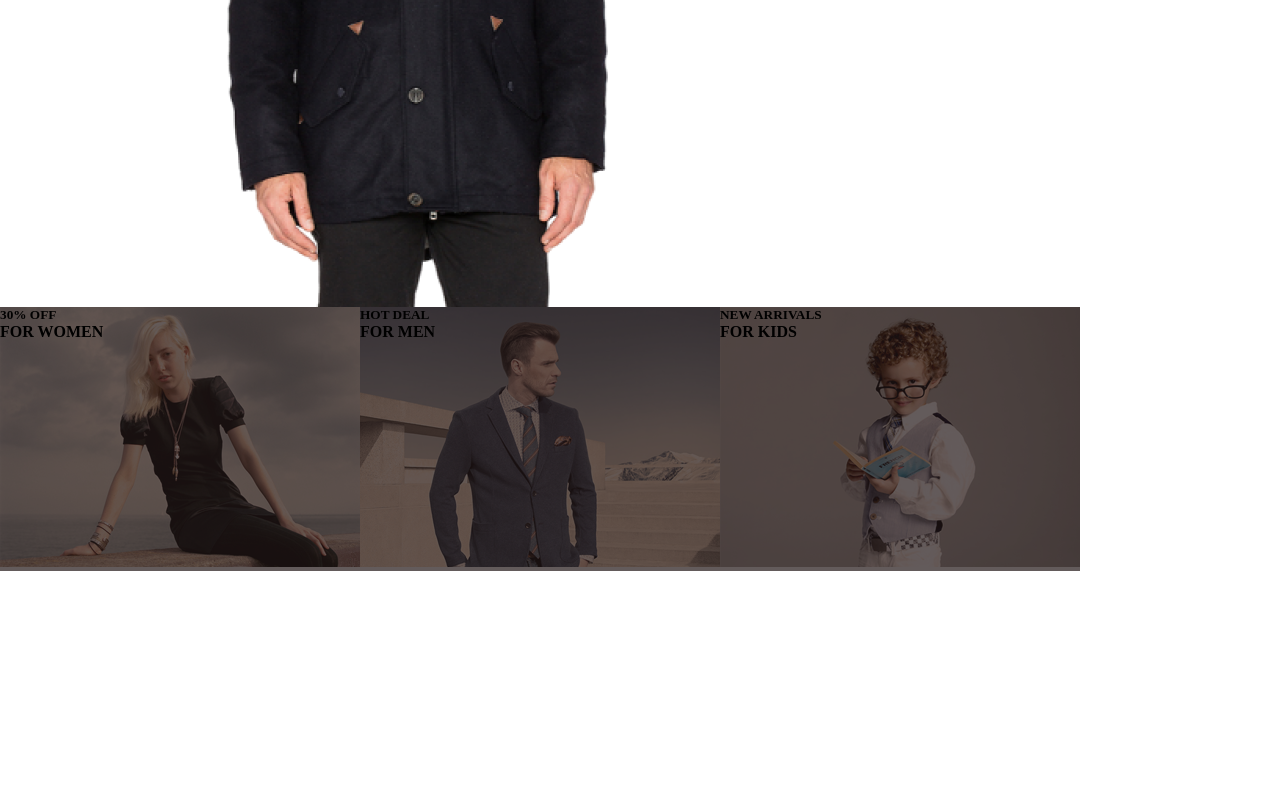
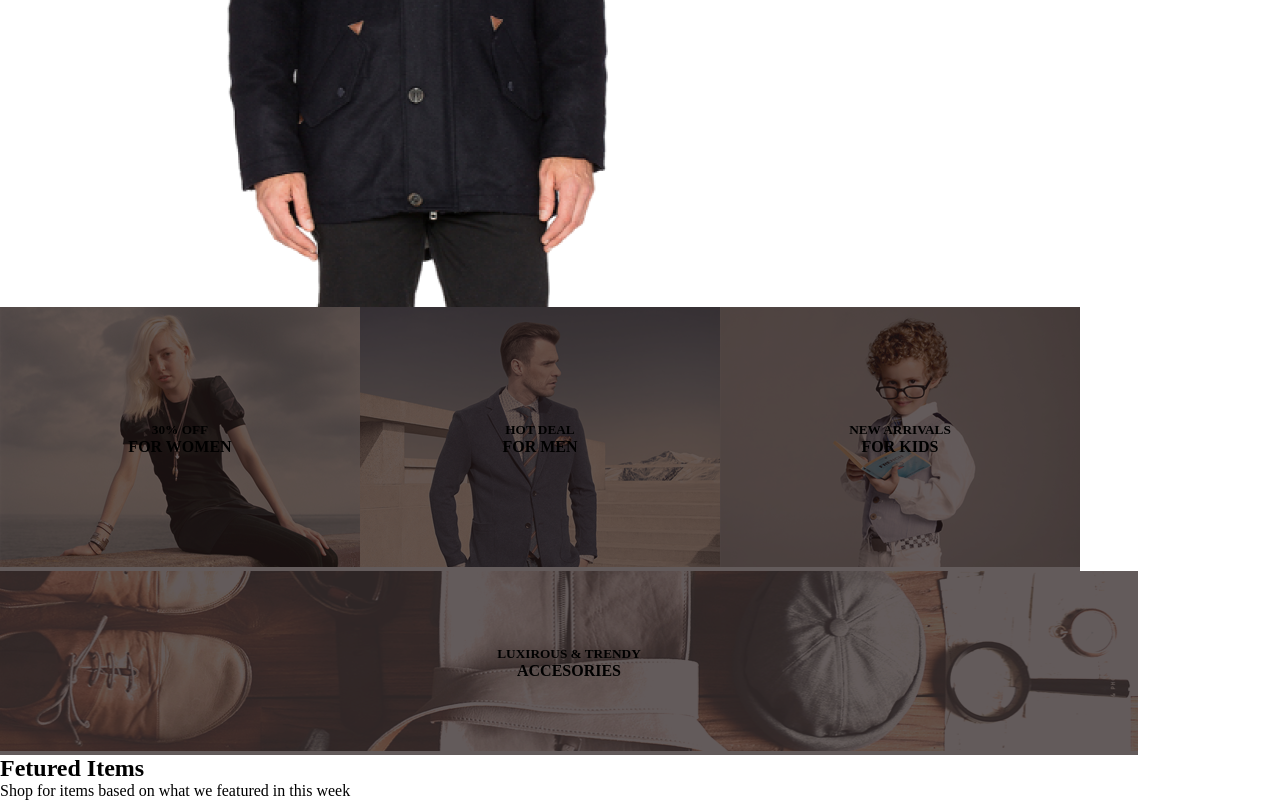
Before and after one commit to DimPin/Front-end, a plain HTML site: page HomeWork6/index.html in a window 1280 px wide. Shown: the part 499-1299 px from the top of the page. Before the commit the page ends 1070 px from the top, so only its background shows below. Drawn offline with Linux system fonts and the light colour scheme.

Commit message:
30.12.23

```diff
--- a/HomeWork6/index.html
+++ b/HomeWork6/index.html
@@ -7,6 +7,7 @@
     <title>My site</title>
 </head>
 <body>
+    <div class="page">
         <div class="header">
             <img src="img/logos/logo1.png" alt="logo">
             <img src="img/logos/logo2.png" alt="logo">
@@ -24,6 +25,7 @@
         </div>
 
         <div class="content">
+            <div class="content-cards">
                 <div class="content-card">
                     <img src="img/content/woman.png" alt="woman">
                     <div class="img-text">
@@ -49,6 +51,22 @@
                 </div>
             </div>
 
-    <div class="buttom-content"></div>
+            <div class="content-card content-card-down">
+                <img src="img/content/20.png" alt="20">
+                <div class="img-text">
+                    <h5 class="content-title-top content-title">LUXIROUS & TRENDY</h4>
+                    <h4 class="content-title-buttom content-title">ACCESORIES</h3>
+                </div>
+            </div>
+        </div>
+
+        <div class="products">
+            <h2 class="products-title">Fetured Items</h3>
+            <p class="products-text">Shop for items based on what we featured in this week</p>
+            <div class="products-cards">
+
+            </div>
+        </div>
+    </div>
 </body>
 </html>
--- a/HomeWork6/style.css
+++ b/HomeWork6/style.css
@@ -12,9 +12,15 @@
     width: 360px;
 }
 
+.content-card-down {
+    width: 1138px;
+}
+
 .img-text {
     display: flex;
     flex-direction: column;
+    align-items: center;
+    justify-content: center;
     position: absolute;
     width: 100%;
     height: 100%;
@@ -23,6 +29,12 @@
     background: rgba(33, 22, 22, 0.7);
 }
 
+.content-cards {
+    display: flex;
+    flex-direction: row;
+}
+
 .content {
     display: flex;
+    flex-direction: column;
 }
```
Also changed, not shown: HomeWork6/img/content/20.png (added). Lines whose indentation alone changed are shown as unchanged.
